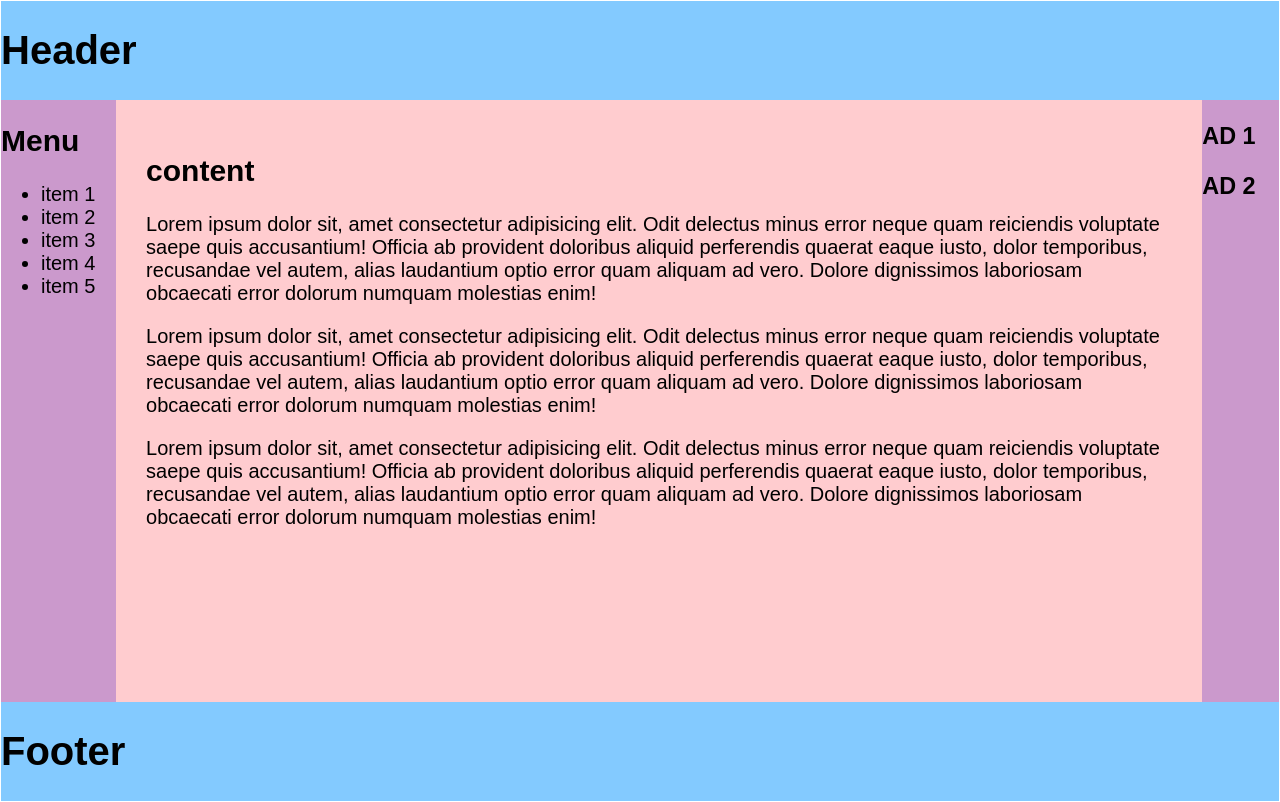
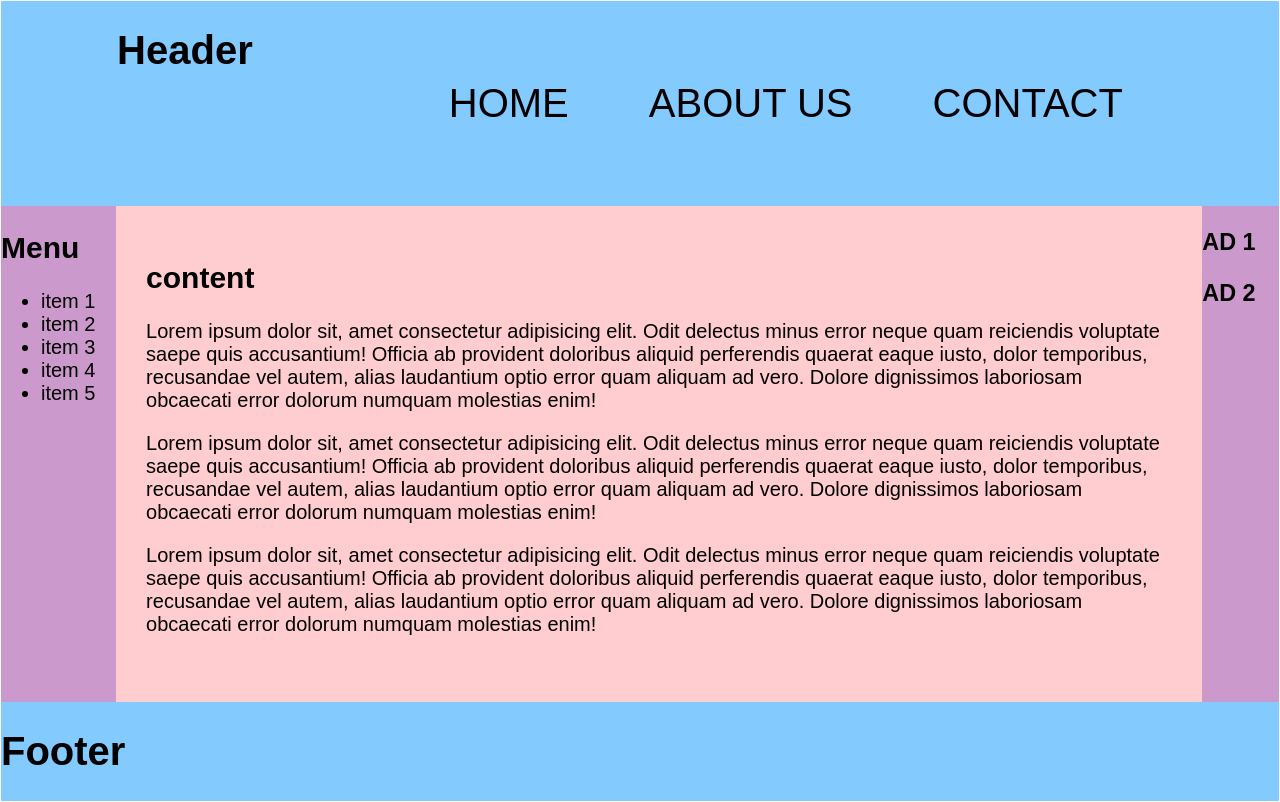
Before and after one commit to MDarmussa/Flex, a plain HTML site: page Holy-Grail-Layout-Example/index.html in a window 1280 px wide. Drawn offline with Linux system fonts and the light colour scheme.

Commit message:
creating a new branch + updating Holy Grail file

```diff
--- a/Holy-Grail-Layout-Example/index.html
+++ b/Holy-Grail-Layout-Example/index.html
@@ -19,7 +19,29 @@
                min-height: 100vh;
           }
           .header {
+               display: flex;
                background-color: #83caff;
+               justify-content: space-evenly;
+          }
+          .header h2 {
+               padding: 40px;
+          }
+          .menu {
+               display: flex;
+               justify-content: center;
+          }
+          .menu ul{
+               display: flex;
+               list-style: none;
+               text-transform: uppercase;
+               font-size: 2em;
+               /* align-content: space-between; */
+               /* justify-content: space-between; */
+          }
+          .menu ul li {
+               align-content: space-between;
+               padding: 40px;
+
           }
           .content {
                display: flex;
@@ -60,6 +82,14 @@
      <div class="layout">
           <header class="header">
                <h1>Header</h1>
+               <div class="menu">
+                    <ul>
+                         <li>Home</li>
+                         <li>About Us</li>
+                         <li>Contact</li>
+                    </ul>
+               </div>
+
           </header>
 
           <section class="content">
```
